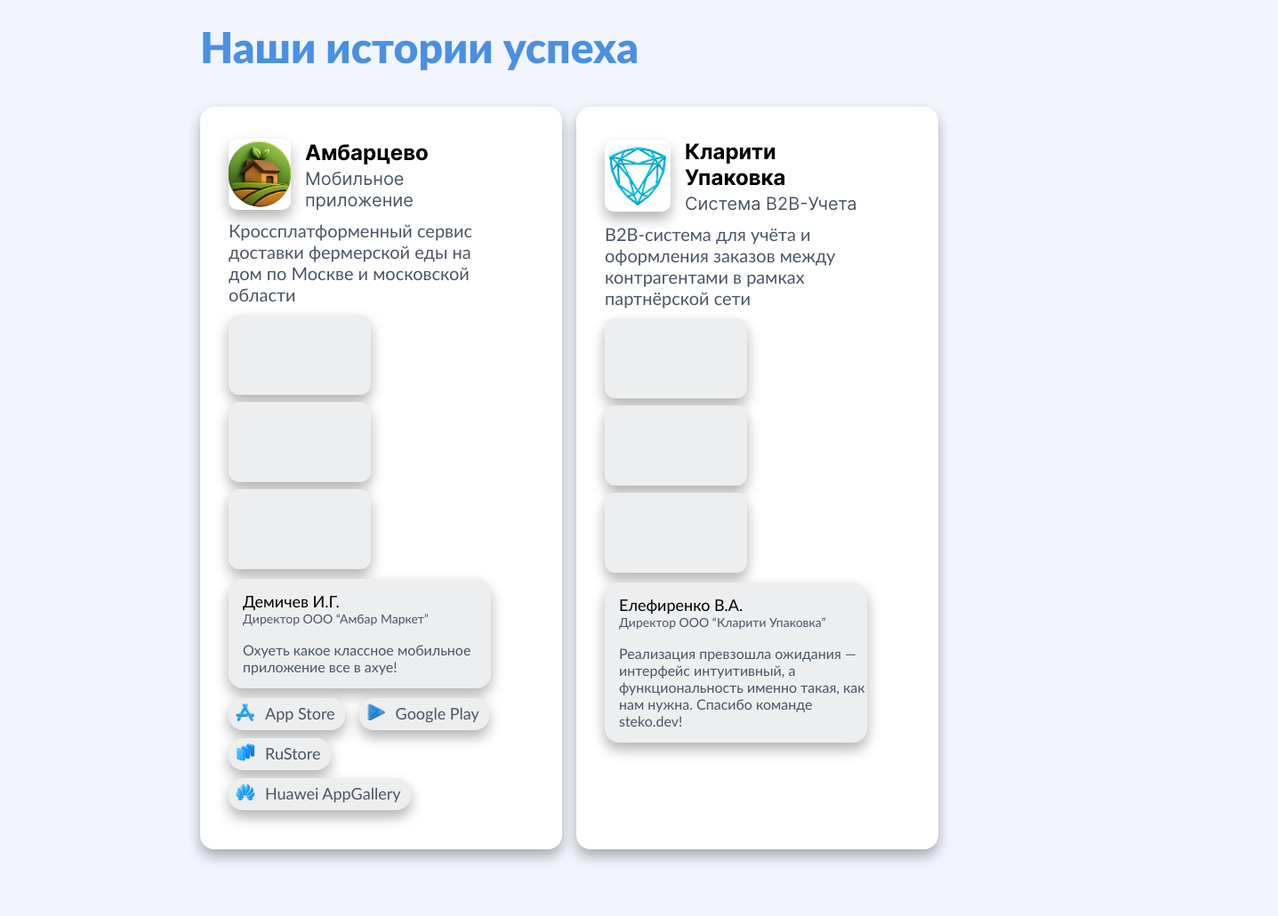
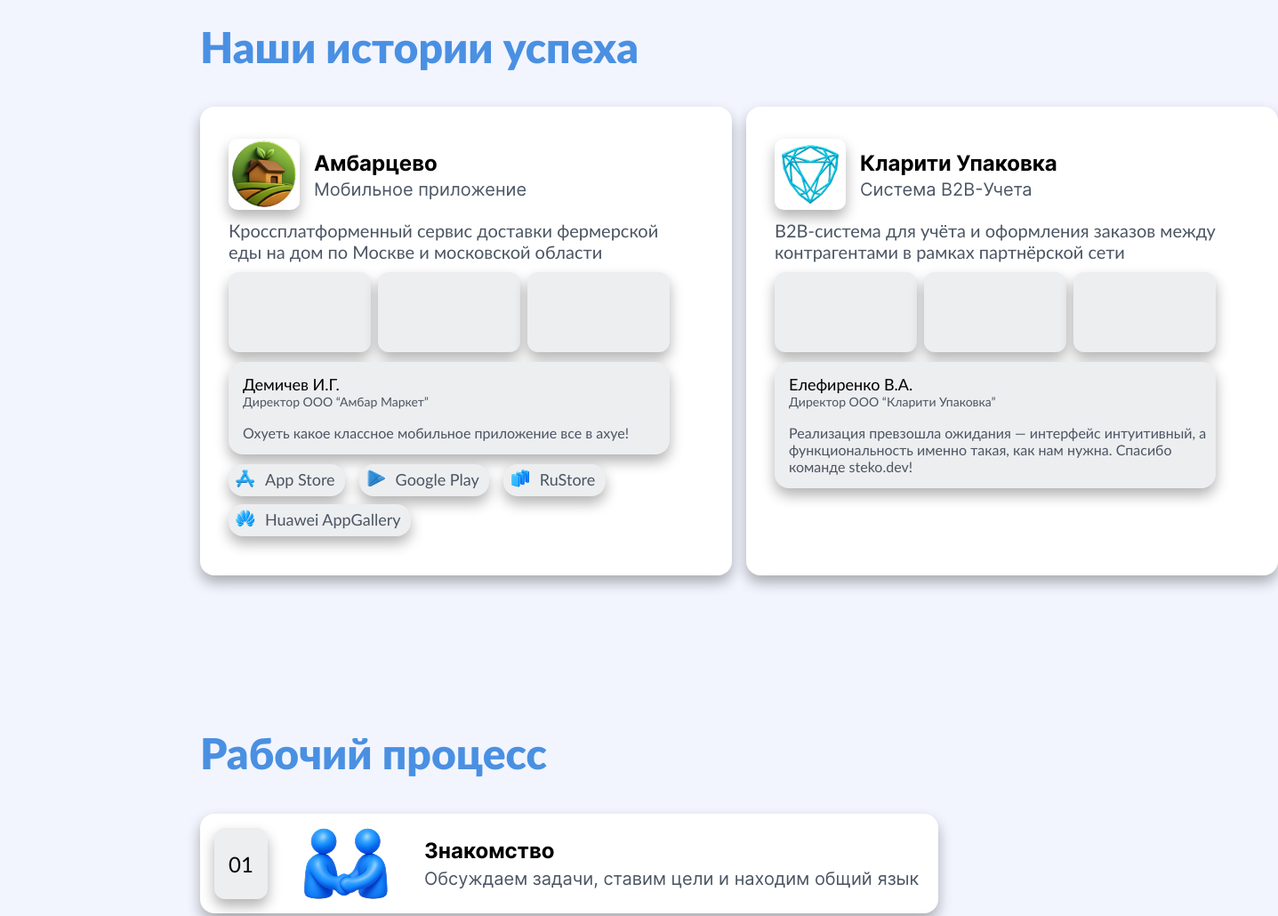
Before and after one commit to StanislavBabich/Steko.dev, a plain HTML site: page index.html in a window 1280 px wide. Shown: the part 900-1930 px from the top of the page at 89% size, 1437 px wide, since content can reach past the window. Drawn offline with Linux system fonts and the light colour scheme.

Commit message:
Steko.dev

```diff
--- a/style/history/history.css
+++ b/style/history/history.css
@@ -15,7 +15,7 @@
     box-shadow: 0 8px 15px rgba(0, 0, 0, 0.3);
     display: flex;
     flex-direction: column;
-    padding: 36px 80px 44px 32px;
+    padding: 36px 70px 44px 32px;
     margin-block-start: 38px;
     gap: 11px;
     min-block-size: 524px;
@@ -79,7 +79,7 @@
 }
 
 .review {
-
+    width: 496px;
     border-radius: 16px;
     background-color: #EDEEF0;
     box-shadow: 0 8px 15px rgba(0, 0, 0, 0.3);
```
